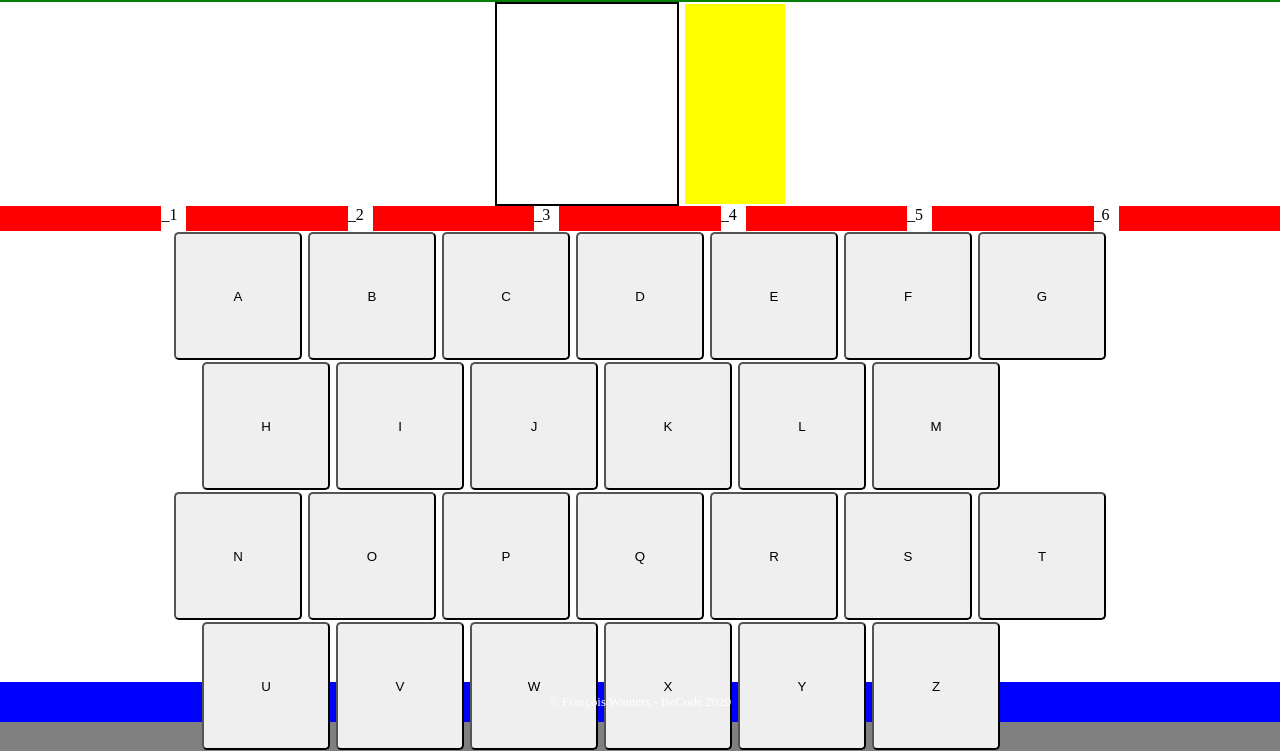
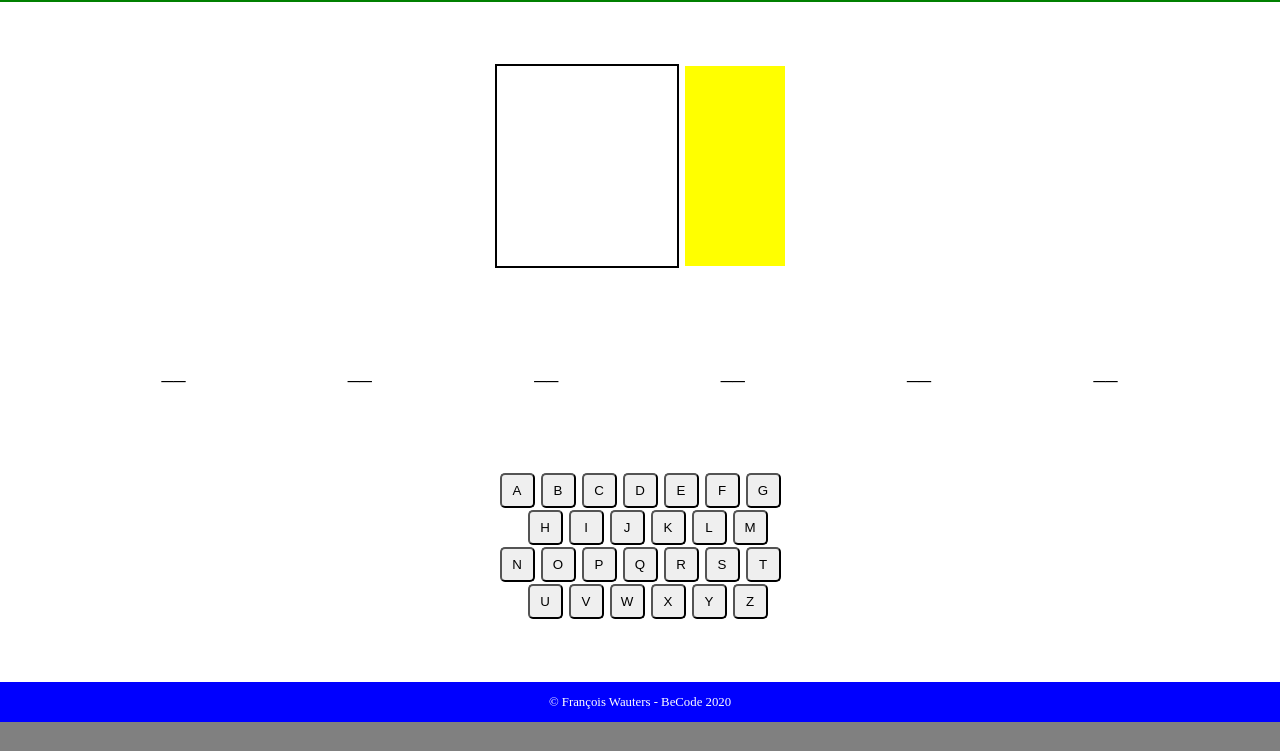
Before and after one commit to fwauters/Hangman, a plain HTML site: page game_easy.html in a window 1280 px wide. Shown: the part 78-829 px from the top of the page. After the commit the page ends 800 px from the top, so only its background shows below. Drawn offline with Linux system fonts and the light colour scheme.

Commit message:
keyboard adjustment

```diff
--- a/assets/js/hangman.js
+++ b/assets/js/hangman.js
@@ -15,7 +15,7 @@
     for (let i = 0; i < numberOfLetters; i++) {
         let p = document.createElement("p");
         p.id = "l" + (i+1);
-        p.innerText = "_" + (i+1);
+        p.innerText = "__";
         document.getElementById("wordBlock").appendChild(p);
     }
 
@@ -159,7 +159,7 @@
                     document.getElementById("l" + (j+1)).innerText = letter;
                     letterFound++;
                     if (letterFound === numberOfLetters) {
-                        alert("Congratulation, you win!");
+                        alert("Congratulation, you win");
                         window.location.href = "./index.html";
                     }
                 }
--- a/assets/scss/game.scss
+++ b/assets/scss/game.scss
@@ -18,7 +18,7 @@
         }
 
         #wordBlock {
-            background-color: red;
+            background-color: white;
             height: 10vh;
             width: 100vw;
             display: flex;
@@ -26,7 +26,7 @@
             align-items: center;
 
             p {
-                background-color: white;
+                font-size: 1.5rem;
                 width: 25px;
                 height: 25px;
             }
@@ -34,8 +34,8 @@
 
         #keyboard {
             .btn {
-                width: 10vw;
-                height: 10vw;
+                width: 35px;
+                height: 35px;
                 margin: 1px;
                 border-radius: 5px;
             }
```
Also changed, not shown: index.html (+1 -1 lines), assets/css/game.css, 1 other file.
